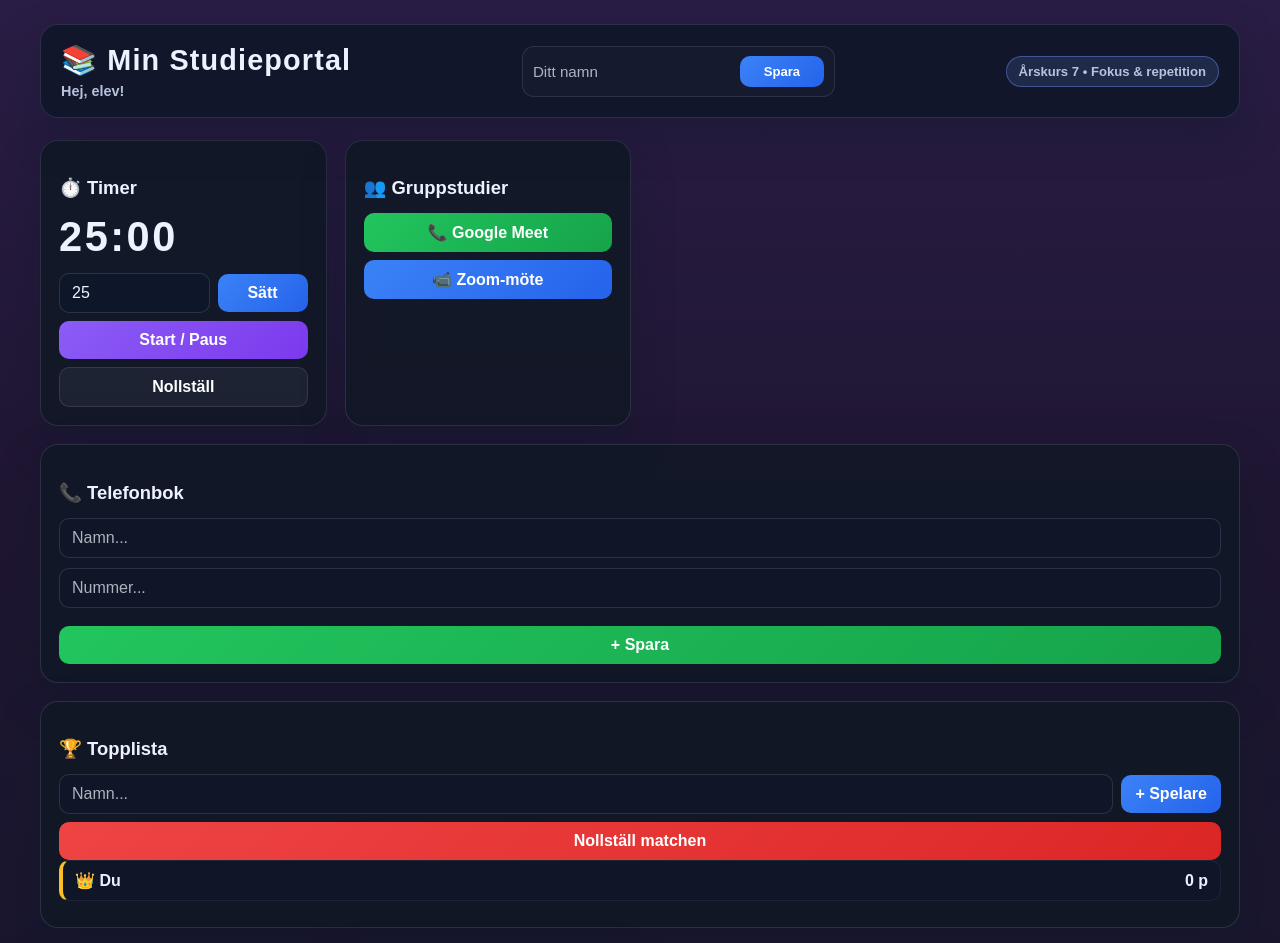
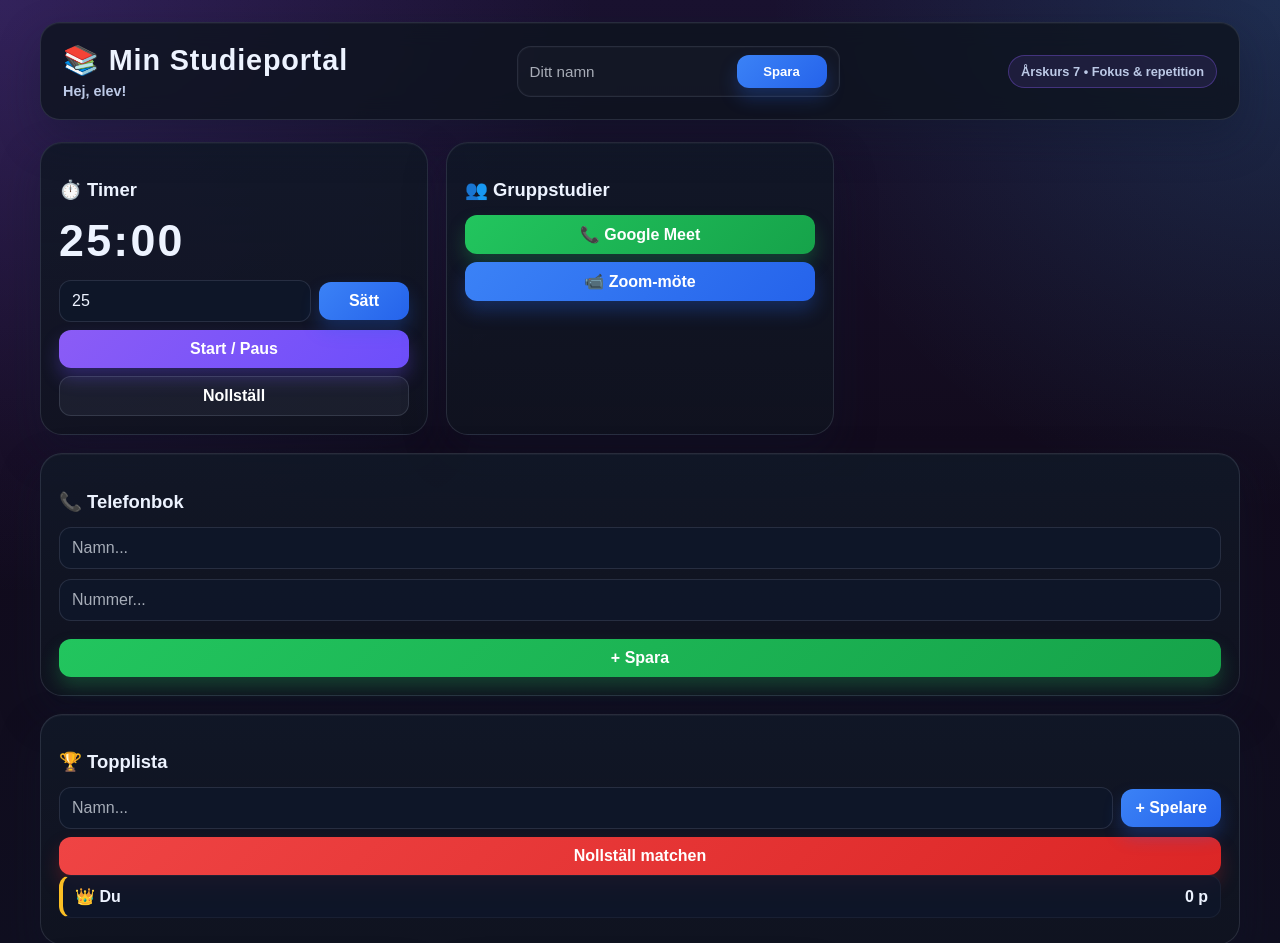
Before and after one commit to frolundaplugg/mynewplugg, a plain HTML site: page index.html in a window 1280 px wide. Shown: the top 943 px of the page. Drawn offline with Linux system fonts and the light colour scheme.

Commit message:
Apply a more modern glassmorphism design to the study portal while keeping all current features working.

```diff
--- a/index.html
+++ b/index.html
@@ -6,31 +6,39 @@
   <title>Studieportal Åk 7</title>
   <style>
     :root {
-      --bg: #1f1632;
-      --bg-alt: #121827;
-      --panel: rgba(18, 24, 38, 0.88);
-      --panel-strong: #171f2d;
+      --bg-1: #120b1d;
+      --bg-2: #1a1230;
+      --bg-3: #0d1525;
+      --panel: rgba(17, 24, 39, 0.85);
+      --panel-strong: rgba(18, 29, 46, 0.96);
+      --panel-soft: rgba(26, 35, 52, 0.8);
       --border: rgba(148, 163, 184, 0.18);
-      --text: #edf2ff;
-      --muted: #b8c3db;
+      --text: #edf3ff;
+      --muted: #bcc9e6;
       --primary: #8b5cf6;
-      --primary-strong: #7c3aed;
-      --secondary: #a78bfa;
+      --primary-strong: #6d4efb;
+      --secondary: #38bdf8;
       --success: #34d399;
       --danger: #f87171;
       --warning: #fbbf24;
+      --glow: rgba(139, 92, 246, 0.45);
       --shadow: 0 18px 40px rgba(15, 23, 42, 0.35);
     }
 
     * { box-sizing: border-box; }
 
+    html { scroll-behavior: smooth; }
+
     body {
       margin: 0;
       font-family: Arial, Helvetica, sans-serif;
-      background: linear-gradient(180deg, #2a1d45 0%, var(--bg) 30%, #101827 100%);
+      background:
+        radial-gradient(circle at top left, rgba(139, 92, 246, 0.22), transparent 28%),
+        radial-gradient(circle at top right, rgba(56, 189, 248, 0.16), transparent 24%),
+        linear-gradient(180deg, var(--bg-2), var(--bg-1) 26%, var(--bg-3) 100%);
       color: var(--text);
       min-height: 100vh;
-      padding: 24px 16px 48px;
+      padding: 22px 16px 48px;
     }
 
     .container {
@@ -43,13 +51,13 @@
       justify-content: space-between;
       align-items: center;
       gap: 16px;
-      padding: 18px 20px;
-      background: rgba(15, 23, 42, 0.9);
+      padding: 20px 22px;
+      background: rgba(14, 20, 31, 0.82);
       border: 1px solid var(--border);
-      border-radius: 18px;
-      box-shadow: var(--shadow);
+      border-radius: 20px;
+      box-shadow: var(--shadow), inset 0 1px 0 rgba(255,255,255,0.04);
       margin-bottom: 22px;
-      backdrop-filter: blur(10px);
+      backdrop-filter: blur(12px);
     }
 
     .brand-wrap {
@@ -59,8 +67,8 @@
     }
 
     .brand {
-      font-weight: 700;
-      letter-spacing: 0.04em;
+      font-weight: 800;
+      letter-spacing: 0.03em;
       font-size: clamp(1.2rem, 2.5vw, 1.8rem);
     }
 
@@ -75,10 +83,11 @@
       align-items: center;
       gap: 8px;
       background: rgba(255,255,255,0.02);
-      border: 1px solid rgba(148, 163, 184, 0.18);
-      border-radius: 12px;
-      padding: 8px 10px;
-      min-width: min(100%, 300px);
+      border: 1px solid rgba(148, 163, 184, 0.16);
+      border-radius: 14px;
+      padding: 8px 12px;
+      min-width: min(100%, 320px);
+      box-shadow: inset 0 0 0 1px rgba(255,255,255,0.02);
     }
 
     .user-name-box input {
@@ -89,13 +98,14 @@
       margin: 0;
       padding: 8px 0;
       font-size: 0.95rem;
+      outline: none;
     }
 
     .user-name-box button {
       margin: 0;
       width: auto;
-      min-width: 84px;
-      padding: 8px 12px;
+      min-width: 90px;
+      padding: 9px 12px;
       font-size: 0.82rem;
     }
 
@@ -103,52 +113,49 @@
       display: inline-flex;
       align-items: center;
       gap: 8px;
-      background: rgba(124, 156, 255, 0.14);
-      border: 1px solid rgba(124, 156, 255, 0.4);
+      background: rgba(139, 92, 246, 0.12);
+      border: 1px solid rgba(139, 92, 246, 0.35);
       border-radius: 999px;
-      padding: 7px 12px;
+      padding: 8px 12px;
       color: var(--muted);
-      font-size: 0.82rem;
-      font-weight: 600;
+      font-size: 0.8rem;
+      font-weight: 700;
     }
 
     .grid {
       display: grid;
-      grid-template-columns: repeat(auto-fit, minmax(280px, 1fr));
+      grid-template-columns: repeat(auto-fit, minmax(300px, 1fr));
       gap: 18px;
     }
 
     .box {
-      background: var(--panel);
+      background: linear-gradient(180deg, rgba(17,24,39,0.9), rgba(16,20,32,0.84));
       border: 1px solid var(--border);
-      border-radius: 18px;
+      border-radius: 22px;
       padding: 18px;
-      box-shadow: var(--shadow);
+      box-shadow: var(--shadow), inset 0 1px 0 rgba(255,255,255,0.04);
     }
 
-    .box.wide {
-      grid-column: 1 / -1;
-    }
+    .box.wide { grid-column: 1 / -1; }
 
     .box h3 {
       font-size: 1.15rem;
       margin-bottom: 14px;
       color: var(--text);
+      font-weight: 800;
     }
 
-    button,
-    .link-btn,
-    input,
-    select {
-      font: inherit;
+    .box h3::before {
+      margin-right: 8px;
     }
 
-    button,
-    .link-btn {
+    button, .link-btn, input, select { font: inherit; }
+
+    button, .link-btn {
       background: linear-gradient(135deg, var(--primary), var(--primary-strong));
       color: white;
       border: none;
-      border-radius: 10px;
+      border-radius: 12px;
       padding: 10px 14px;
       cursor: pointer;
       width: 100%;
@@ -156,48 +163,50 @@
       text-align: center;
       text-decoration: none;
       display: block;
-      font-weight: 700;
-      transition: transform 0.15s ease, filter 0.15s ease;
+      font-weight: 800;
+      transition: transform 0.15s ease, filter 0.15s ease, box-shadow 0.15s ease;
+      box-shadow: 0 10px 18px rgba(109, 78, 251, 0.3);
     }
 
-    button:hover,
-    .link-btn:hover {
+    button:hover, .link-btn:hover {
       filter: brightness(1.08);
       transform: translateY(-1px);
+      box-shadow: 0 12px 22px rgba(109, 78, 251, 0.34);
     }
 
     .secondary {
       background: linear-gradient(135deg, #3b82f6, #2563eb);
+      box-shadow: 0 10px 18px rgba(37, 99, 235, 0.28);
     }
 
     .danger {
       background: linear-gradient(135deg, #ef4444, #dc2626);
+      box-shadow: 0 10px 18px rgba(220, 38, 38, 0.25);
     }
 
     .success {
       background: linear-gradient(135deg, #22c55e, #16a34a);
+      box-shadow: 0 10px 18px rgba(34, 197, 94, 0.25);
     }
 
     .outline {
       background: rgba(148, 163, 184, 0.08);
-      border: 1px solid rgba(148, 163, 184, 0.18);
+      border: 1px solid rgba(148, 163, 184, 0.2);
+      box-shadow: none;
     }
 
-    input,
-    select {
+    input, select {
       width: 100%;
       background: rgba(15, 23, 42, 0.9);
       color: var(--text);
-      border: 1px solid rgba(148, 163, 184, 0.2);
-      border-radius: 10px;
-      padding: 10px 12px;
+      border: 1px solid rgba(148, 163, 184, 0.18);
+      border-radius: 12px;
+      padding: 11px 12px;
       margin-bottom: 10px;
       outline: none;
     }
 
-    input::placeholder {
-      color: rgba(226, 232, 240, 0.75);
-    }
+    input::placeholder { color: rgba(226, 232, 240, 0.72); }
 
     .inline-row {
       display: flex;
@@ -217,40 +226,37 @@
     }
 
     .timer-value {
-      font-size: clamp(1.8rem, 4vw, 2.6rem);
-      font-weight: 800;
-      letter-spacing: 0.06em;
-      margin: 8px 0 12px;
+      font-size: clamp(1.8rem, 4vw, 2.8rem);
+      font-weight: 900;
+      letter-spacing: 0.05em;
+      margin: 10px 0 14px;
+      font-variant-numeric: tabular-nums;
     }
 
     .chat {
       height: 130px;
       overflow-y: auto;
-      background: rgba(11, 15, 21, 0.9);
-      padding: 10px 12px;
-      border-radius: 10px;
-      border: 1px solid rgba(148, 163, 184, 0.16);
+      background: rgba(10, 16, 24, 0.9);
+      padding: 12px 14px;
+      border-radius: 14px;
+      border: 1px solid rgba(148, 163, 184, 0.14);
       margin-bottom: 10px;
       line-height: 1.5;
       color: var(--muted);
     }
 
-    .score-board,
-    .task-list,
-    .contact-list {
+    .score-board, .task-list, .contact-list {
       list-style: none;
       padding: 0;
       margin: 0;
     }
 
-    .score-board li,
-    .task-list li,
-    .contact-list li {
-      background: rgba(15, 23, 42, 0.8);
-      border: 1px solid rgba(148, 163, 184, 0.1);
+    .score-board li, .task-list li, .contact-list li {
+      background: rgba(15, 23, 42, 0.82);
+      border: 1px solid rgba(148, 163, 184, 0.08);
       border-left: 4px solid var(--secondary);
-      border-radius: 10px;
-      padding: 10px 12px;
+      border-radius: 12px;
+      padding: 11px 12px;
       margin-bottom: 8px;
       display: flex;
       justify-content: space-between;
@@ -260,7 +266,7 @@
 
     .score-board li:first-child {
       border-left-color: var(--warning);
-      font-weight: 700;
+      font-weight: 800;
     }
 
     .task-list li {
@@ -276,10 +282,10 @@
 
     .q-box {
       display: none;
-      background: rgba(16, 22, 34, 0.95);
-      border: 1px solid rgba(148, 163, 184, 0.15);
-      border-radius: 12px;
-      padding: 12px;
+      background: rgba(15, 20, 30, 0.96);
+      border: 1px solid rgba(148, 163, 184, 0.14);
+      border-radius: 14px;
+      padding: 14px;
       margin-top: 10px;
     }
 
@@ -297,8 +303,8 @@
 
     .challenge-card {
       background: rgba(15, 23, 42, 0.72);
-      border: 1px solid rgba(148, 163, 184, 0.12);
-      border-radius: 14px;
+      border: 1px solid rgba(148, 163, 184, 0.1);
+      border-radius: 16px;
       padding: 12px;
     }
 
@@ -323,9 +329,7 @@
     }
 
     @media (max-width: 600px) {
-      body {
-        padding: 16px 10px 40px;
-      }
+      body { padding: 16px 10px 40px; }
 
       .topbar {
         flex-direction: column;
@@ -342,9 +346,7 @@
         align-items: stretch;
       }
 
-      .inline-row button {
-        width: 100%;
-      }
+      .inline-row button { width: 100%; }
     }
   </style>
 </head>
@@ -542,8 +544,6 @@
 
     function aiCoachMessage(message) {
       const cb = document.getElementById('cb');
-      const name = localStorage.getItem('studyportal-user');
-      const greetingName = name ? name : 'elev';
       cb.innerHTML += `<br><b>AI:</b> ${message}`;
       cb.scrollTop = cb.scrollHeight;
     }
```
